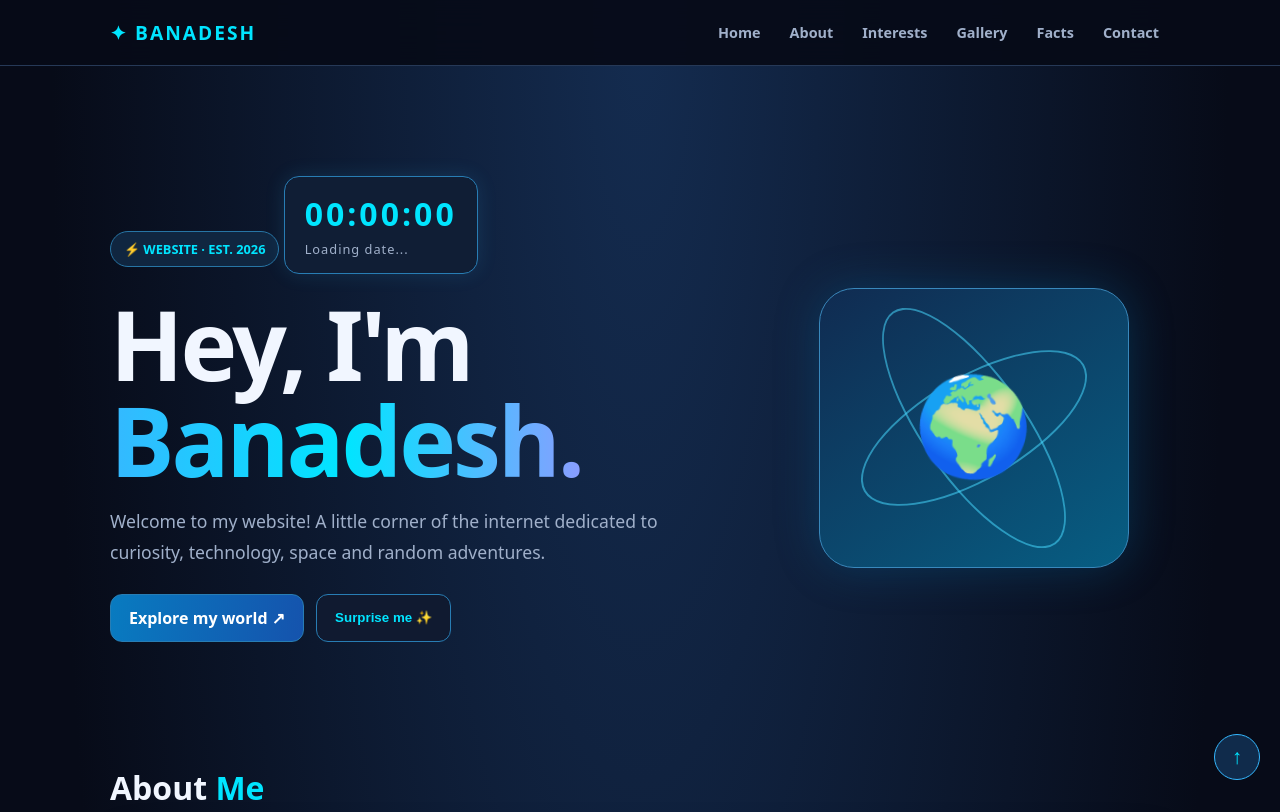
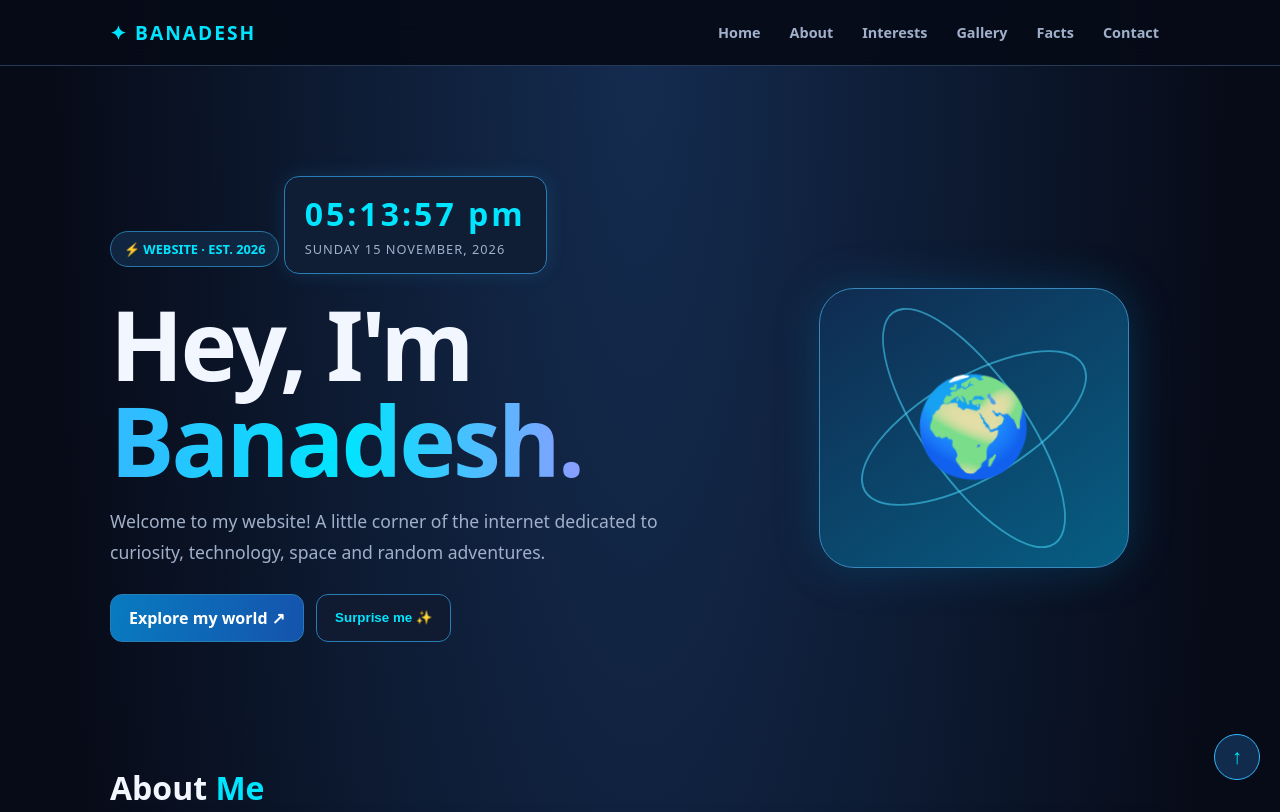
Before and after one commit to BSMbro1/bsmbro1.github.io, a plain HTML site: page index.html in a window 1280 px wide. Shown: the top 812 px of the page. Drawn offline with Linux system fonts and the light colour scheme.

Commit message:
Update index.html

```diff
--- a/index.html
+++ b/index.html
@@ -332,7 +332,7 @@ footer{
 </main>
 
 <footer>
- Built with ⚡ by Banadesh · <span id="year"></span>
+ Built by Banadesh · <span id="year"></span>
 </footer>
 
 <button id="topBtn" aria-label="Back to top">↑</button>
@@ -342,6 +342,10 @@ const surprises=[
  "Somewhere out there, a star is shining right now. ✨",
  "Your next great idea could arrive at a random moment. 💡",
  "The universe is about 13.8 billion years old. 🤯",
+ "A day on Venus is longer than its year",
+ "Clouds weigh a million tons",
+ "Sharks are older than trees",
+ "Whale poop keeps oceans alive",
  "Every chess game is a new puzzle. ♟️",
  "Adventure mode: always available. 🚀"
 ];
@@ -361,6 +365,30 @@ document.getElementById("topBtn").addEventListener("click",()=>{
 });
 
 document.getElementById("year").textContent=new Date().getFullYear();
+  function updateClock(){
+ const now=new Date();
+
+ document.getElementById("clockTime").textContent=
+ now.toLocaleTimeString("en-IN",{
+  hour:"2-digit",
+  minute:"2-digit",
+  second:"2-digit",
+  hour12:true,
+  timeZone:"Asia/Kolkata"
+ });
+
+ document.getElementById("clockDate").textContent=
+ now.toLocaleDateString("en-IN",{
+  weekday:"long",
+  day:"numeric",
+  month:"long",
+  year:"numeric",
+  timeZone:"Asia/Kolkata"
+ }).toUpperCase();
+}
+
+updateClock();
+setInterval(updateClock,1000);
 </script>
 </body>
 </html>
```
